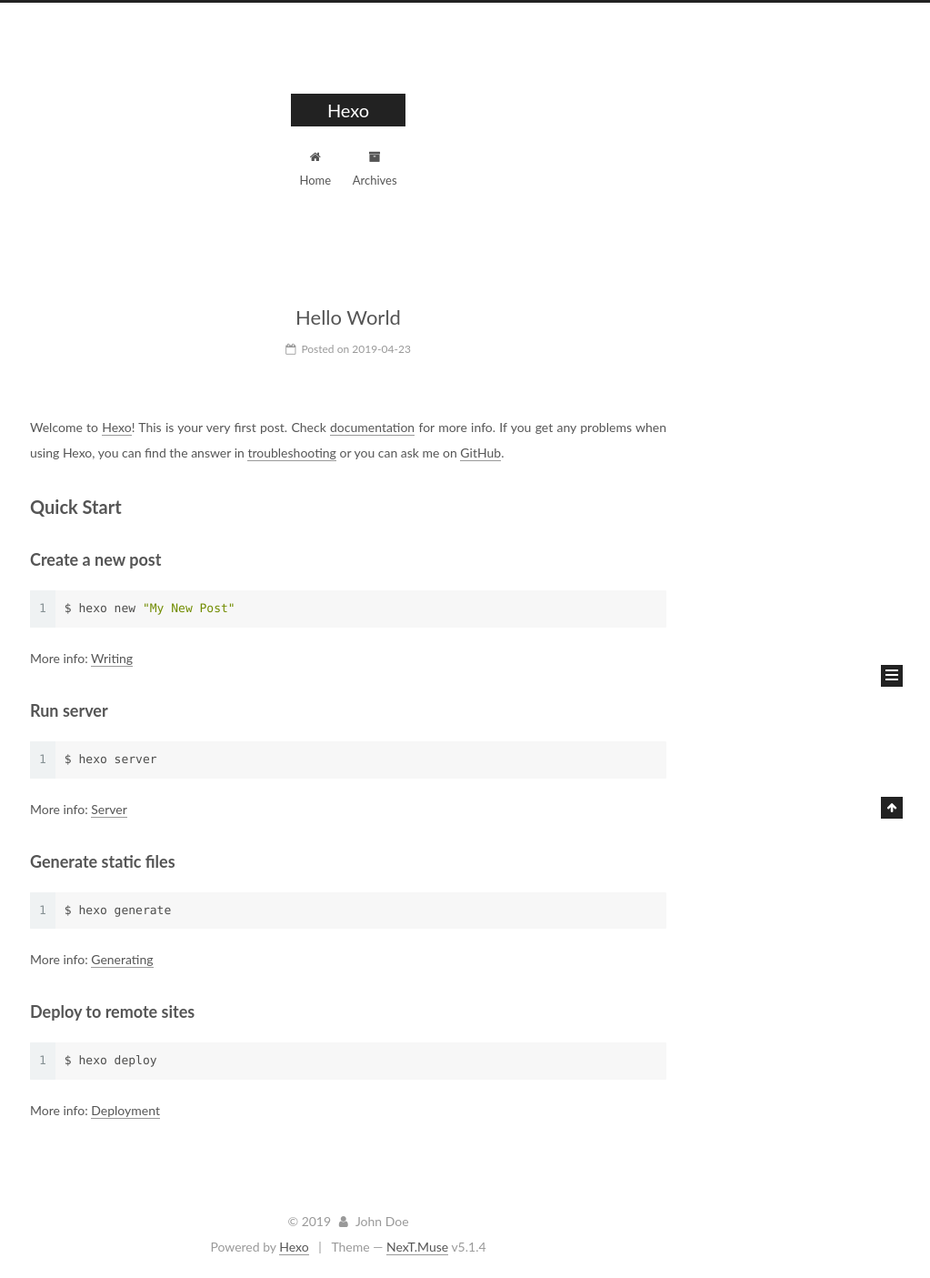
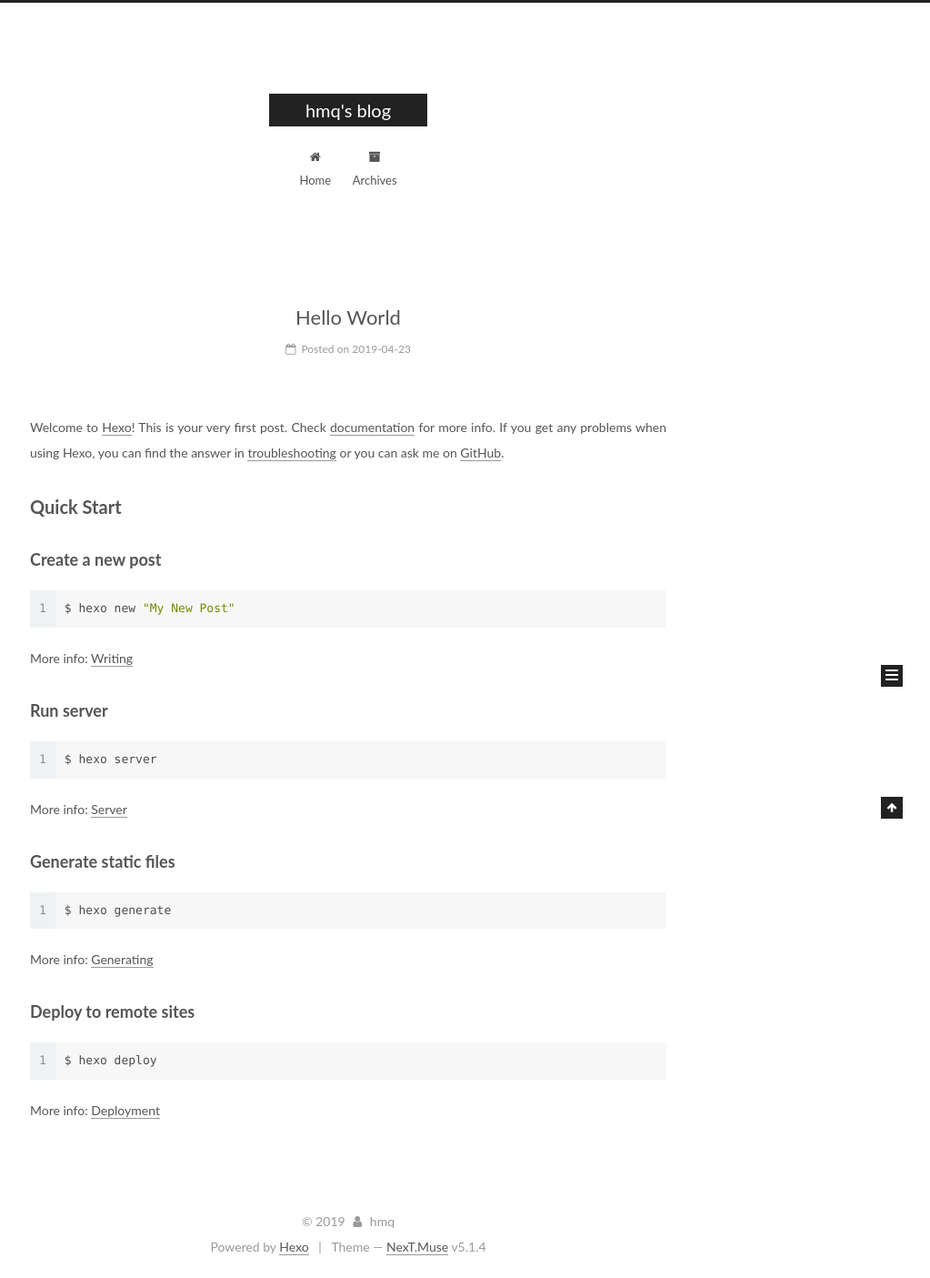
Before and after one commit to hanmingqin/hanmingqin.github.io, a plain HTML site: page index.html in a window 1280 px wide. Shown: the whole page at 91% size, without its empty margins (257-1280 px from the left). Drawn offline with Linux system fonts and the light colour scheme.

Commit message:
Site updated: 2019-04-24 10:02:38

```diff
--- a/css/main.css
+++ b/css/main.css
@@ -1822,7 +1822,7 @@
   width: 4px;
   height: 4px;
   border-radius: 50%;
-  background: #ffff46;
+  background: #4dd9ff;
 }
 .links-of-blogroll {
   font-size: 13px;
--- a/index.html
+++ b/index.html
@@ -80,12 +80,12 @@
 
 
 <meta property="og:type" content="website">
-<meta property="og:title" content="Hexo">
+<meta property="og:title" content="hmq&#39;s blog">
 <meta property="og:url" content="http://yoursite.com/index.html">
-<meta property="og:site_name" content="Hexo">
+<meta property="og:site_name" content="hmq&#39;s blog">
 <meta property="og:locale" content="default">
 <meta name="twitter:card" content="summary">
-<meta name="twitter:title" content="Hexo">
+<meta name="twitter:title" content="hmq&#39;s blog">
 
 
 
@@ -121,7 +121,7 @@
 
 
 
-  <title>Hexo</title>
+  <title>hmq's blog</title>
 
 
 
@@ -152,7 +152,7 @@
     <div class="custom-logo-site-title">
       <a href="/" class="brand" rel="start">
         <span class="logo-line-before"><i></i></span>
-        <span class="site-title">Hexo</span>
+        <span class="site-title">hmq's blog</span>
         <span class="logo-line-after"><i></i></span>
       </a>
     </div>
@@ -232,13 +232,13 @@
     <link itemprop="mainEntityOfPage" href="http://yoursite.com/2019/04/23/hello-world/">
 
     <span hidden itemprop="author" itemscope itemtype="http://schema.org/Person">
-      <meta itemprop="name" content="John Doe">
+      <meta itemprop="name" content="hmq">
       <meta itemprop="description" content>
       <meta itemprop="image" content="/images/avatar.gif">
     </span>
 
     <span hidden itemprop="publisher" itemscope itemtype="http://schema.org/Organization">
-      <meta itemprop="name" content="Hexo">
+      <meta itemprop="name" content="hmq's blog">
     </span>
 
 
@@ -379,7 +379,7 @@
         <div class="site-overview">
           <div class="site-author motion-element" itemprop="author" itemscope itemtype="http://schema.org/Person">
 
-              <p class="site-author-name" itemprop="name">John Doe</p>
+              <p class="site-author-name" itemprop="name">hmq</p>
               <p class="site-description motion-element" itemprop="description"></p>
           </div>
 
@@ -435,7 +435,7 @@
   <span class="with-love">
     <i class="fa fa-user"></i>
   </span>
-  <span class="author" itemprop="copyrightHolder">John Doe</span>
+  <span class="author" itemprop="copyrightHolder">hmq</span>
 
 
 </div>
```
Also changed, not shown: 2019/04/23/hello-world/index.html (+7 -7 lines), archives/2019/04/index.html (+7 -7 lines), archives/2019/index.html (+7 -7 lines), archives/index.html (+7 -7 lines).
